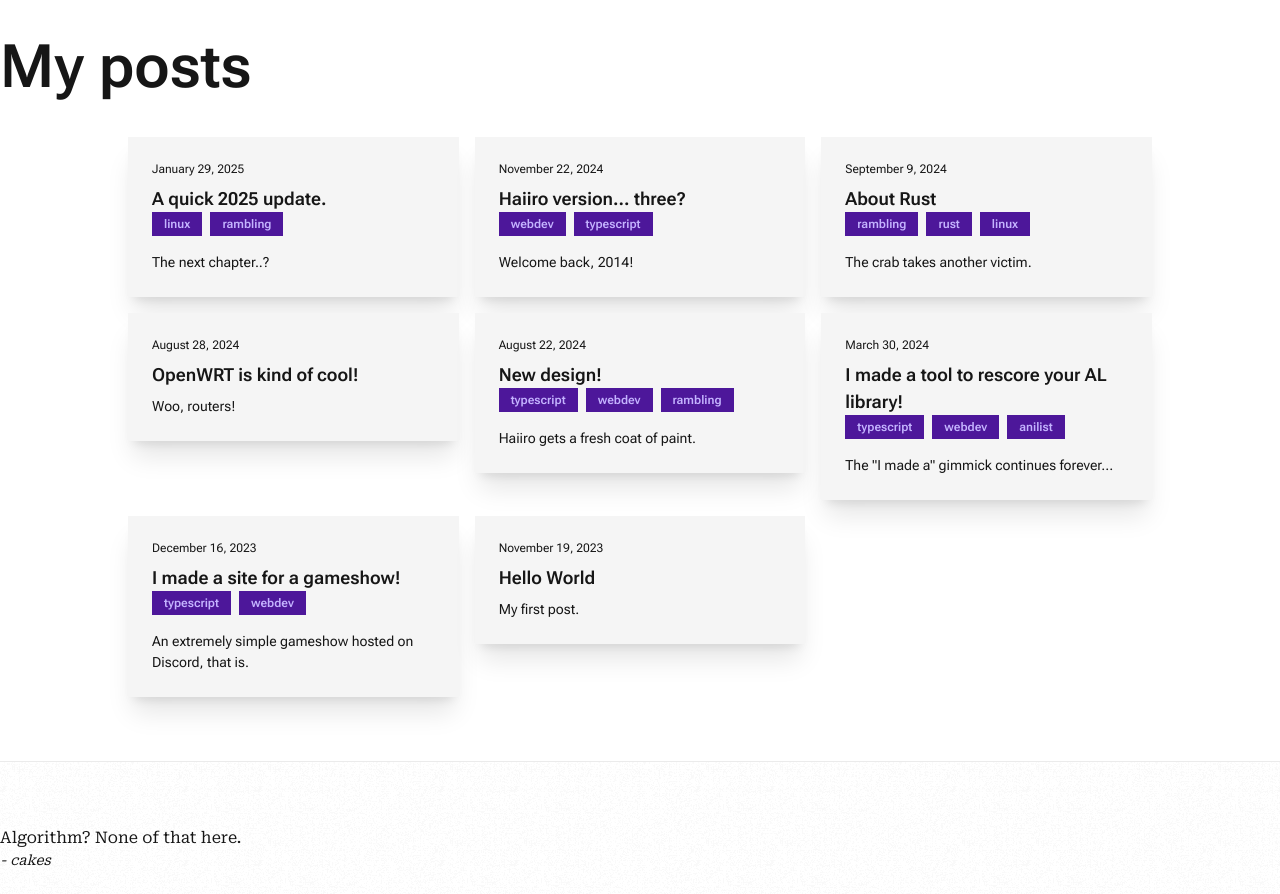
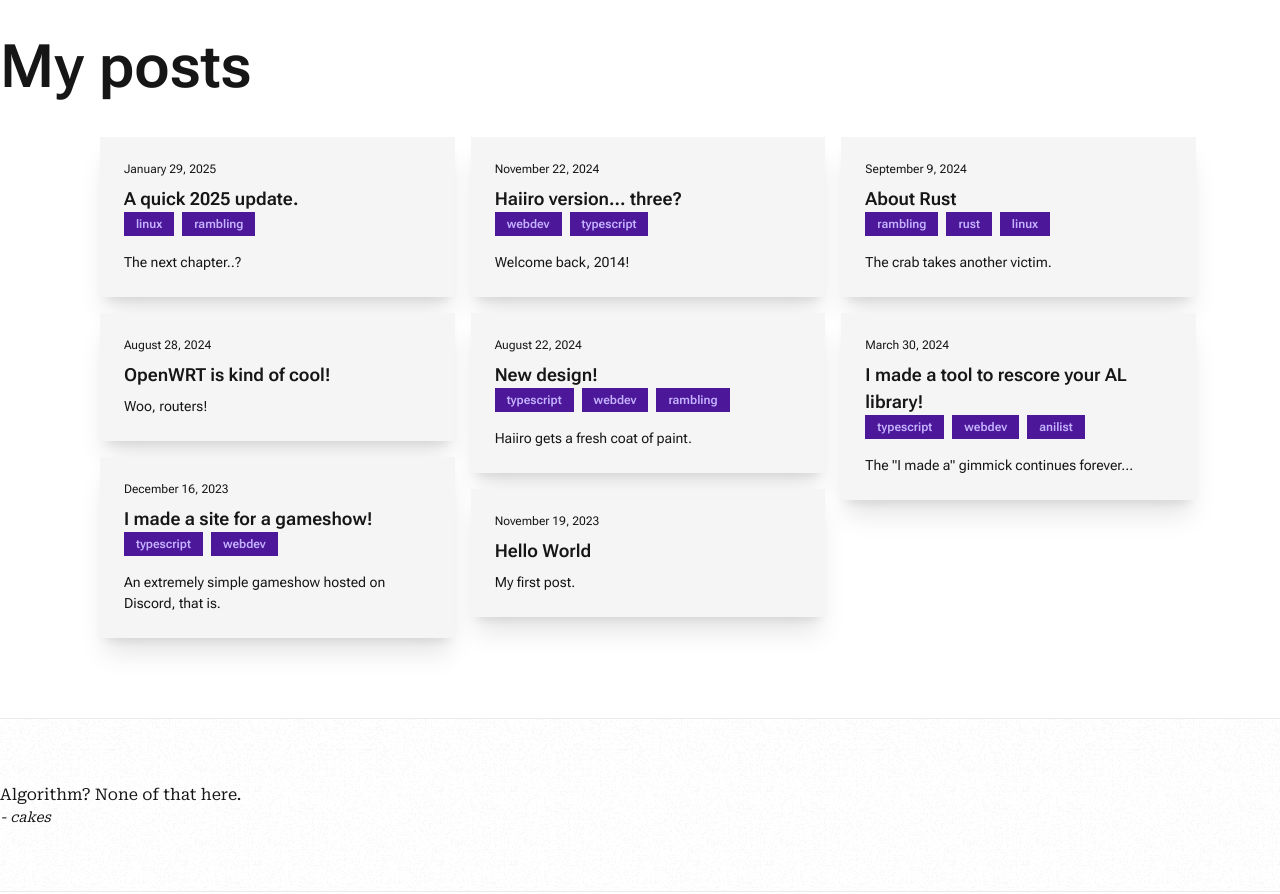
Before and after one commit to haiiro-moe/cakes, a Next.js app: page /blog in a window 1280 px wide. Shown: the part 460-1354 px from the top of the page. Built offline with nearby package versions, Linux system fonts and the light colour scheme.

Commit message:
feat(blog): use react masonry

```diff
--- a/src/app/blog/page.tsx
+++ b/src/app/blog/page.tsx
@@ -4,6 +4,7 @@ import { Post } from "@/components/blog-page/get-posts";
 import PostCard from "@/components/blog-page/post-card";
 import RandomQuote from "@/components/home-page/random-quote";
 import { useEffect, useState } from "react";
+import Masonry from "react-masonry-css";
 import useSWR from "swr";
 
 async function fetcher(
@@ -141,11 +142,19 @@ export default function BlogPage() {
 					)}
 					{/* TODO: Group the posts */}
 					{posts && (
-						<div className="gap-4 grid grid-cols-1 sm:grid-cols-2 lg:grid-cols-3 mx-auto max-w-5xl">
+						<Masonry
+							breakpointCols={{
+								default: 3,
+								1100: 2,
+								700: 1,
+							}}
+							className="masonry-grid mx-auto max-w-6xl"
+							columnClassName="masonry-grid_column"
+						>
 							{posts.map((post: Post) => (
 								<PostCard key={post.slug} post={post} />
 							))}
-						</div>
+						</Masonry>
 					)}
 				</div>
 			</section>
--- a/src/app/globals.css
+++ b/src/app/globals.css
@@ -187,6 +187,7 @@
 			transform: translateY(10px);
 		}
 	}
+
 	.page-transition {
 		animation: page-transition 0.15s cubic-bezier(0.4, 0, 0.2, 1) forwards;
 	}
@@ -240,6 +241,22 @@
 	.post-content h5::before {
 		content: "H5";
 	}
+
+	.masonry-grid {
+		display: -webkit-box; /* Not needed if autoprefixing */
+		display: -ms-flexbox; /* Not needed if autoprefixing */
+		display: flex;
+		margin-left: -1rem; /* gutter size offset */
+		width: auto;
+	}
+	.masonry-grid_column {
+		padding-left: 1rem; /* gutter size */
+		background-clip: padding-box;
+	}
+	.masonry-grid_column > .blog-card {
+		background: var(--color-base-100);
+		margin-bottom: 1rem;
+	}
 }
 
 @utility font-var-width-* {
```
